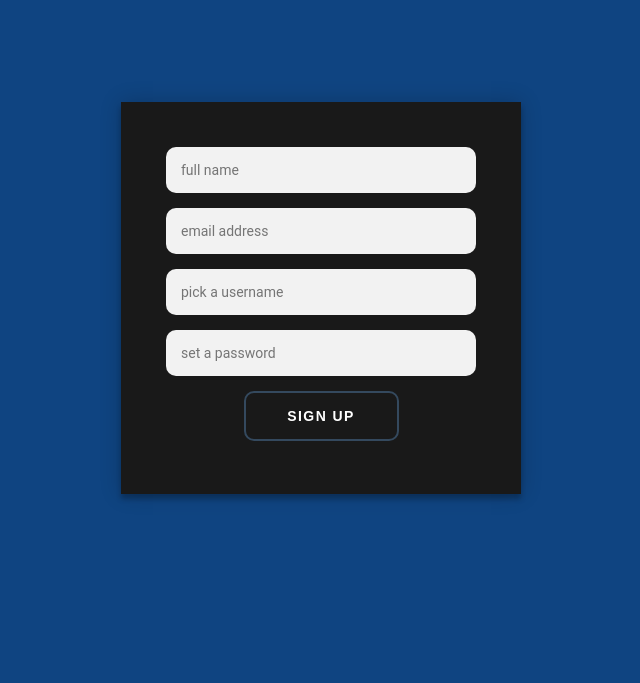
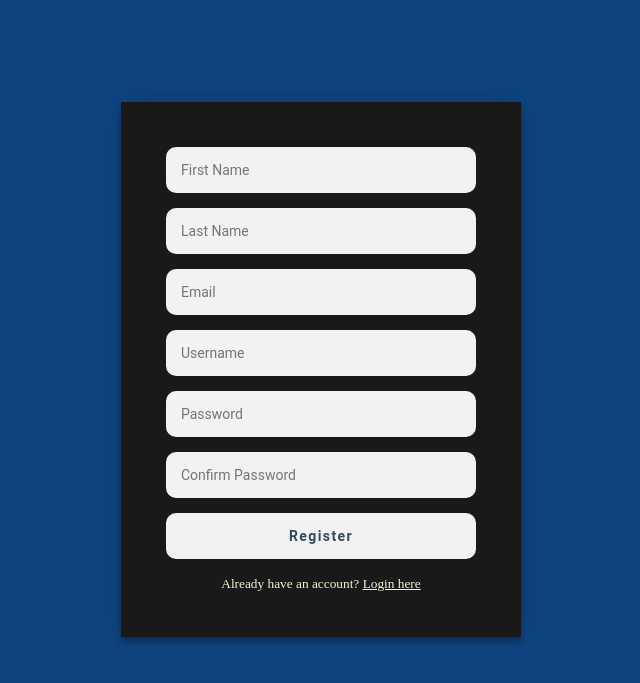
Before and after one commit to Chiangwh/crowdfunding, a Django app: page /crowdfunding/register in a window 1280 px wide. Shown: the top 683 px of the page, without its empty margins (319-959 px from the left). Run offline with Django 3.2, Linux system fonts and the light colour scheme.

Commit message:
second commit

```diff
--- /dev/null
+++ b/project/crowdfunding/forms.py
@@ -0,0 +1,18 @@
+from django import forms
+from django.forms import ModelForm
+from django.contrib.auth.forms import UserCreationForm
+from django.contrib.auth.models import User
+
+
+
+
+class CreateUserForm(UserCreationForm):
+    class Meta:
+        model = User
+        fields =[
+            'username',
+            'email',
+            'first_name',
+            'last_name',
+            'password1',
+            'password2']
--- a/project/crowdfunding/templates/crowdfunding/register.html
+++ b/project/crowdfunding/templates/crowdfunding/register.html
@@ -17,7 +17,7 @@
 
 }
 
-      .form {
+      .inputform {
     position: relative;
     z-index: 1;
     background: #191919;
@@ -28,7 +28,7 @@
     box-shadow: 0 0 20px 0 rgba(0, 0, 0, 0.2), 0 5px 5px 0 rgba(0, 0, 0, 0.24);
 
     }
-    .form input {
+    .inputform input {
     font-family: FontAwesome, "Roboto", sans-serif;
     outline: 0;
     background: #f2f2f2;
@@ -41,7 +41,7 @@
     border-radius:10px;
 
     }
-    .form button {
+    .button {
     font-family: "Titillium Web", sans-serif;
     font-size: 14px;
     font-weight: bold;
@@ -53,21 +53,15 @@
     border-radius:10px;
     margin: 0px 0px 8px;
     padding: 15px;
-    color: #FFFFFF;
-    -webkit-transition: all 0.3 ease;
-    transition: all 0.3 ease;
-    cursor: pointer;
-    transition: all 0.2s;
-
+    color:#34495e ;
     }
 
-    .form button:hover,.form button:focus {
-    background: #5d6060;
-    transform: translateY(2px);
-    }
-    .form button:active {
-    transform: translateY(2px);
-    }
+    .inputform small{
+      color:beige
+  }
+  .inputform a{
+      color:beige
+  }
 
   </style>
 </head>
@@ -75,20 +69,42 @@
 <body>
 
 <div class="register">
-  <div class="form">
-    <form>
-      <input type="text" placeholder="full name"/>
-      <input type="text" placeholder="email address"/>
-      <input type="text" placeholder="pick a username"/>
-      <input type="password" placeholder="set a password"/>
-
-    </form>
-
-    <form class="login-form">
-      <button type="button" onclick="window.location.href='login.html'">SIGN UP</button>
+  <div class="inputform">
+    <form action="" method ="POST" >
+      {% csrf_token %}
+      {{form.first_name}}
+      {{form.last_name}}
+      {{form.email}}
+      {{form.username}}
+      {{form.password1}}
+      {{form.password2}}
+      <input class="button" type="submit" value="Register">
+      {{form.errors}}
+      <small>
+          Already have an account? <a href = "login.html">Login here</a>
+      </small>
     </form>
   </div>
 </div>
+<script>
+    /* Because i didnt set placeholder values in forms.py they will be set here using vanilla Javascript
+//We start indexing at one because CSRF_token is considered and input field
+*/
+
+//Query All input fields
+var form_fields = document.getElementsByTagName('input')
+form_fields[1].placeholder='First Name';
+form_fields[2].placeholder='Last Name';
+form_fields[3].placeholder='Email';
+form_fields[4].placeholder='Username';
+form_fields[5].placeholder='Password';
+form_fields[6].placeholder='Confirm Password';
+
+
+for (var field in form_fields){
+form_fields[field].className += ' form-control'
+}
+</script>
 
 </body>
 </html>
--- a/project/crowdfunding/urls.py
+++ b/project/crowdfunding/urls.py
@@ -2,6 +2,8 @@ from django.urls import path,re_path
 from . import views # Import the views
 
 urlpatterns = [
-    path('',views.login),
-    re_path(r'register',views.register),
+    path('',views.home, name = "home"),
+    re_path(r'^register',views.register, name ="register"),
+    re_path(r'^login',views.loginpage, name ="loginpage"),
+    re_path(r'^logout',views.logoutUser, name ="logout"),
 ]
--- a/project/crowdfunding/views.py
+++ b/project/crowdfunding/views.py
@@ -1,8 +1,51 @@
-from django.shortcuts import render
+from django.shortcuts import render,redirect
+from django.http import HttpResponse
+from django.forms import inlineformset_factory
+from django.contrib.auth import authenticate, login, logout
+from django.contrib.auth.models import User,auth
+from django.contrib.auth.forms import UserCreationForm, AuthenticationForm
+from django.contrib import messages
+from django.contrib.auth.decorators import login_required
 
 # Create your views here.
-def login(request): #Renders 'crowdfunding/login.html'template
-    return render(request,'crowdfunding/login.html')
+from .forms import CreateUserForm
+
+@login_required(login_url='loginpage') #send user back to login page if not login
+def home(request): #Renders 'crowdfunding/home.html'template
+    return render(request,'crowdfunding/home.html')
+
+def loginpage(request): #Renders 'crowdfunding/login.html'template
+
+    if request.method == 'POST':
+        username = request.POST.get('username')
+        password = request.POST.get('password')
+
+        user = authenticate(request, username= username, password=password)
+
+        if user is not None:
+             login(request, user)
+             return redirect('home')
+        else:
+            messages.info(request,'Username OR Password is incorrect')
+
+
+    context = {}
+    return render(request,'crowdfunding/login.html',context)
+
+def logoutUser(request):  #logout view, sending user back to login page
+    logout(request)
+    return redirect('loginpage')
 
 def register(request): #Renders 'crowdfunding/register.html'template
-    return render(request,'crowdfunding/register.html')
+    form = CreateUserForm()
+
+    if request.method =='POST':
+        form = CreateUserForm(request.POST)
+        if form.is_valid():
+            form.save()
+            user = form.cleaned_data.get('username')
+            messages.success(request,'Account was created for '+ user)
+            return redirect ('crowdfunding/login.html')
+
+    context = {'form':form}
+    return render(request,'crowdfunding/register.html',context)
--- a/project/project/settings.py
+++ b/project/project/settings.py
@@ -11,6 +11,7 @@ https://docs.djangoproject.com/en/3.1/ref/settings/
 """
 
 from pathlib import Path
+
 
 # Build paths inside the project like this: BASE_DIR / 'subdir'.
 BASE_DIR = Path(__file__).resolve().parent.parent
```
Also changed, not shown: project/crowdfunding/templates/crowdfunding/home.html (+7 -0 lines), project/crowdfunding/templates/crowdfunding/login.html (+14 -4 lines), project/crowdfunding/templates/crowdfunding/main.html (added, +188 -0 lines), project/crowdfunding/templates/crowdfunding/fundedproject.html (added), project/crowdfunding/templates/crowdfunding/successpage.html (added), project/db.sqlite3, project/static/images/logo.png (added).
